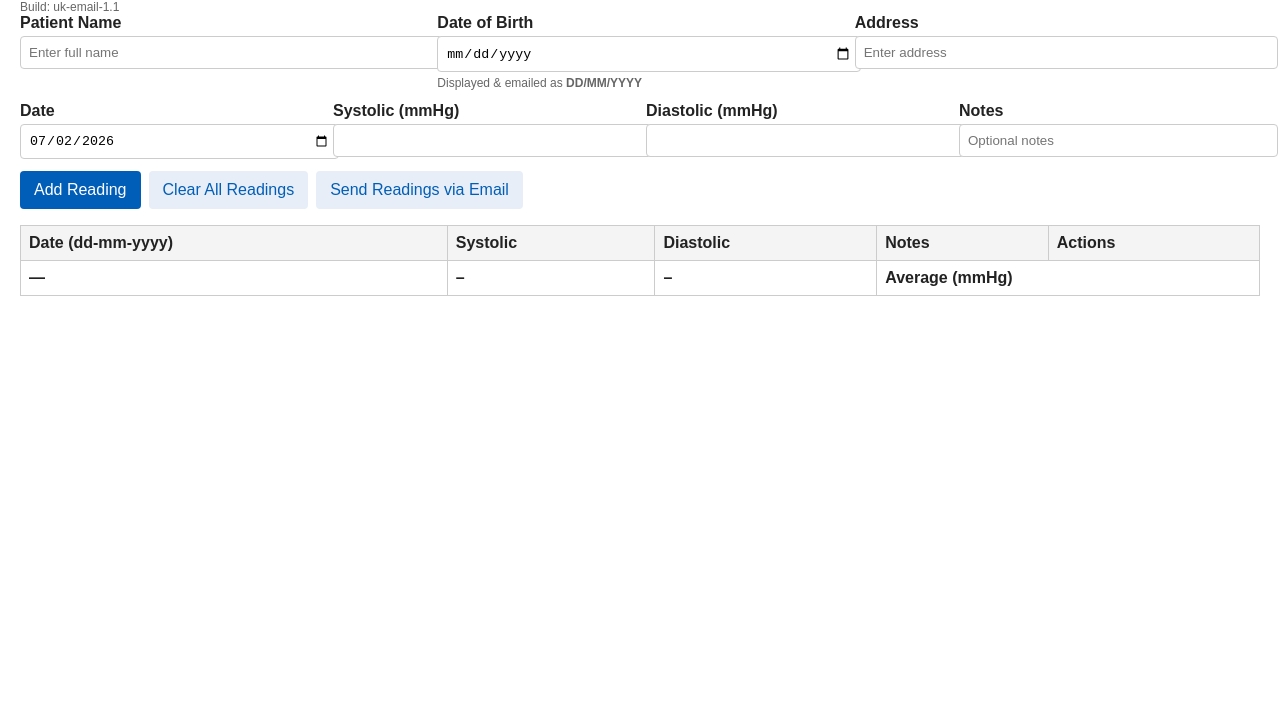
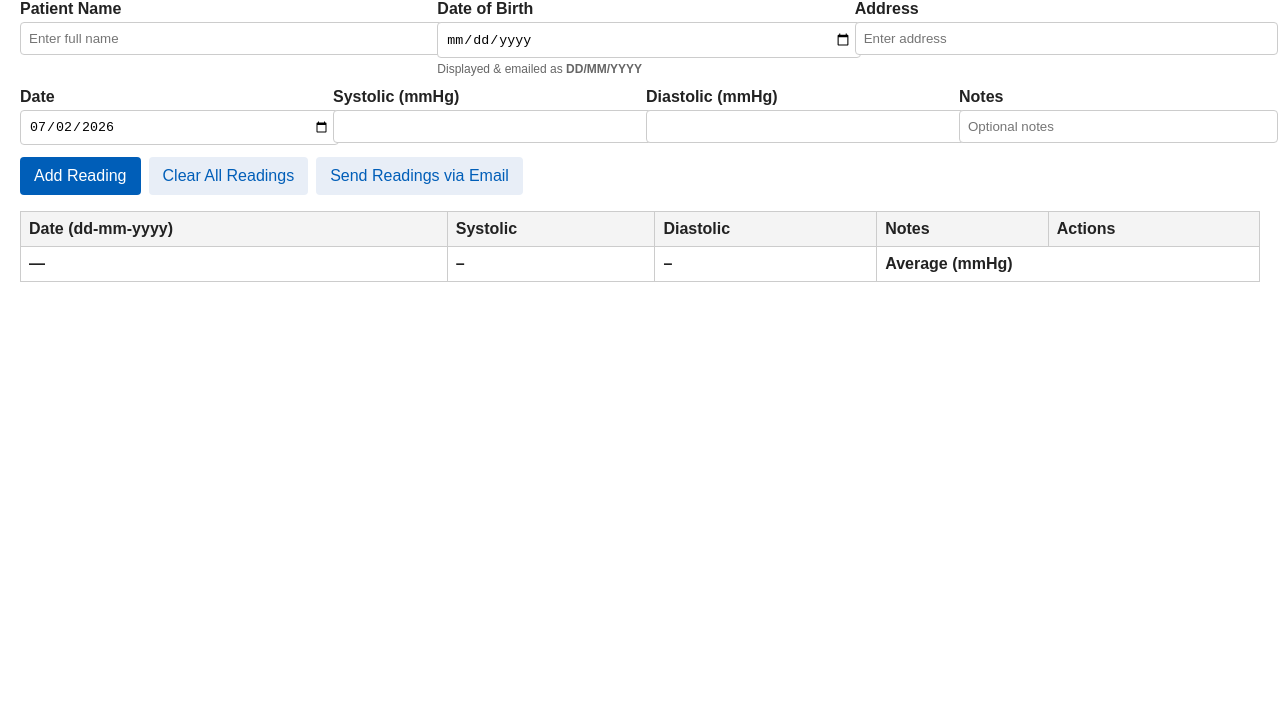
Before and after one commit to KatieDay-hub/CroftonBloodPressureAverages, a plain HTML site: page index.html in a window 1280 px wide. Shown: the part 88-800 px from the top of the page. Drawn offline with Linux system fonts and the light colour scheme.

Commit message:
Remove version information from index.html
Removed version display from the HTML.

```diff
--- a/index.html
+++ b/index.html
@@ -28,7 +28,6 @@
 </head>
 <body>
   <h1>Blood Pressure Averages</h1>
-  <div class="version">Build: uk-email-1.1</div>
 
   <!-- Patient Details Section -->
   <div class="grid">
```
